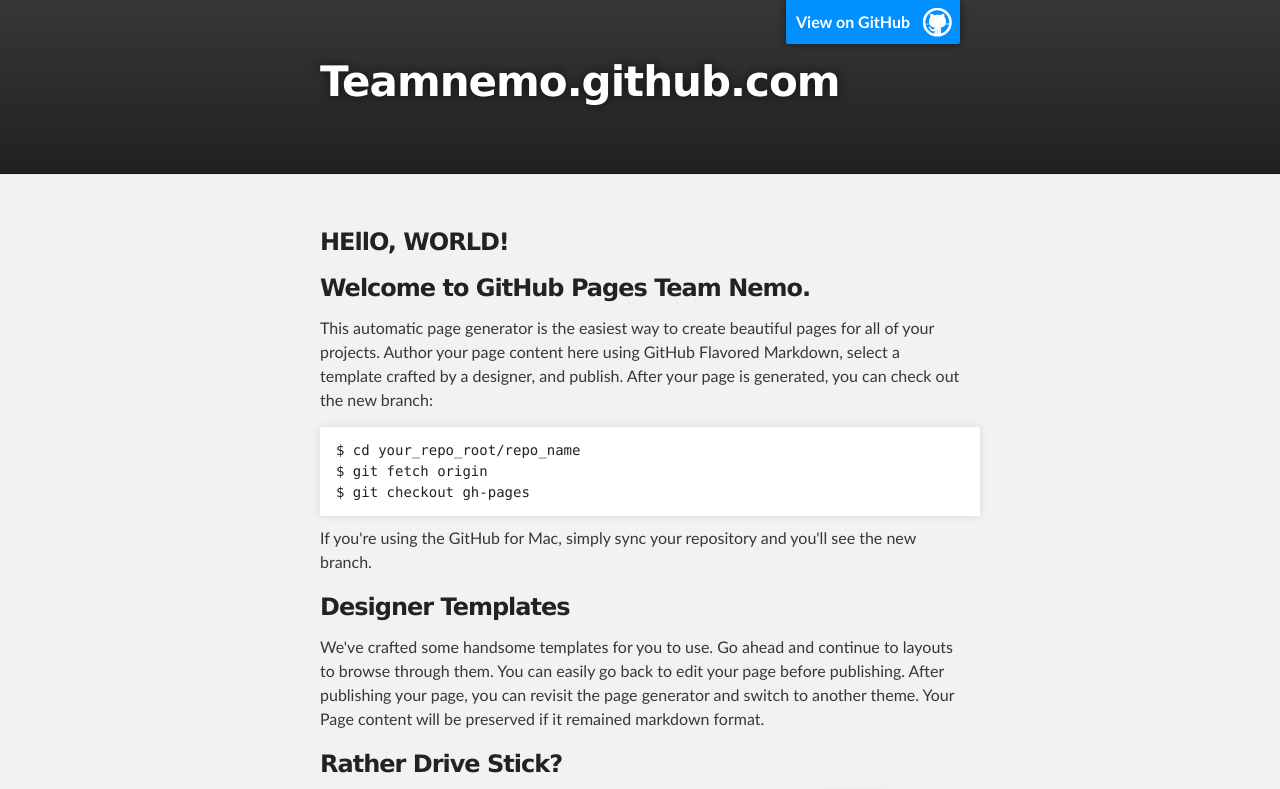
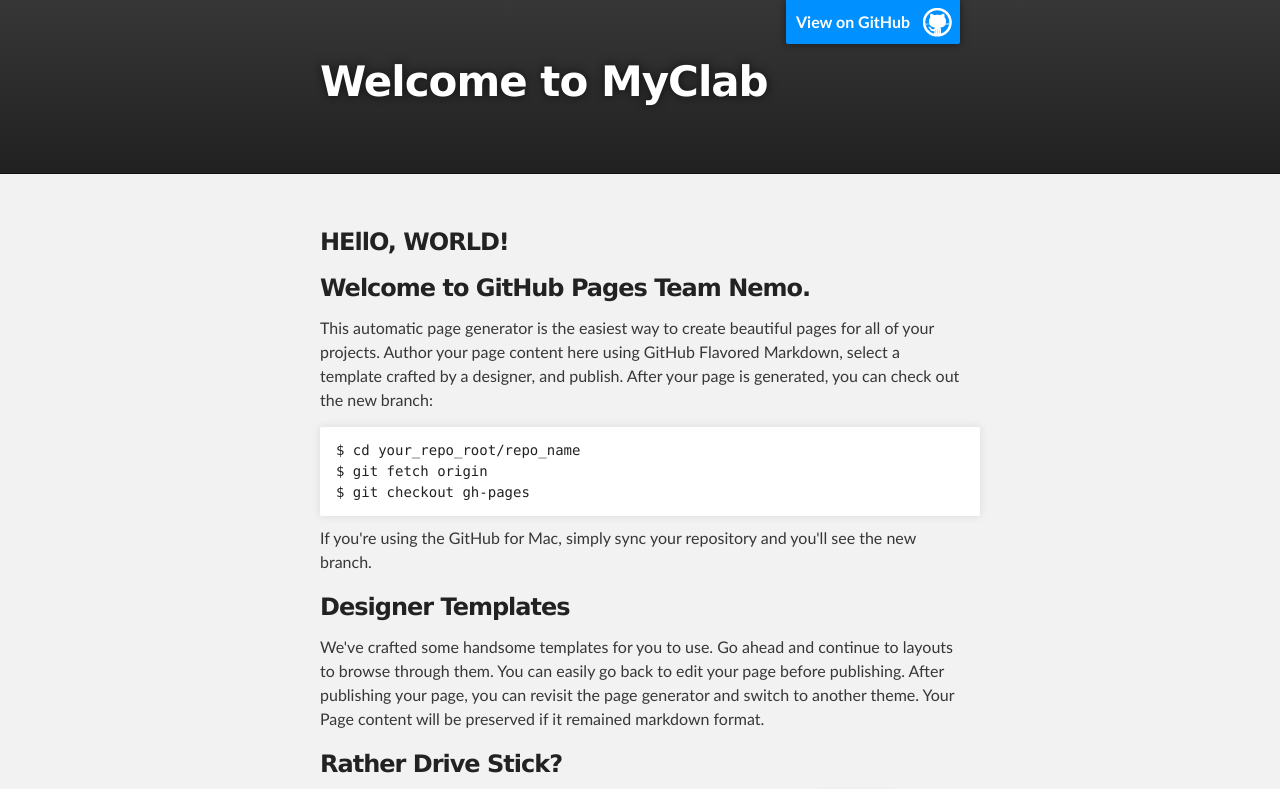
Before and after one commit to teamnemo/teamnemo.github.com, a plain HTML site: page index.html in a window 1280 px wide. Shown: the top 789 px of the page. Drawn offline with Linux system fonts and the light colour scheme.

Commit message:
Update index.html

```diff
--- a/index.html
+++ b/index.html
@@ -18,7 +18,7 @@
         <header class="inner">
           <a id="forkme_banner" href="https://github.com/teamnemo">View on GitHub</a>
 
-          <h1 id="project_title">Teamnemo.github.com</h1>
+          <h1 id="project_title">Welcome to MyClab</h1>
           <h2 id="project_tagline"></h2>
 
         </header>
```
